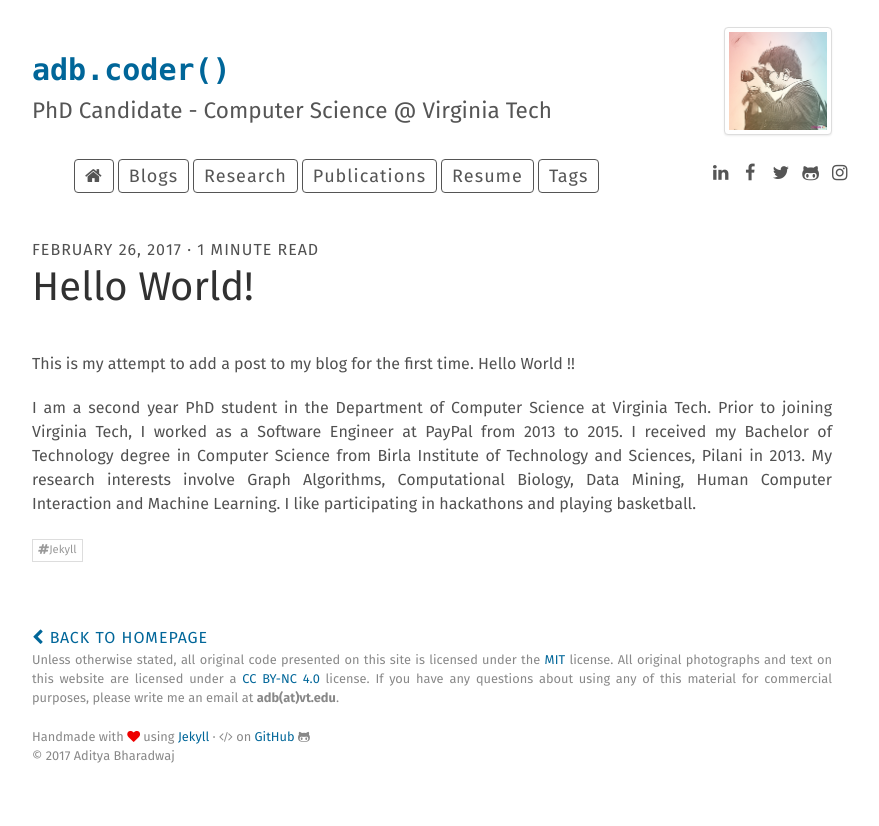
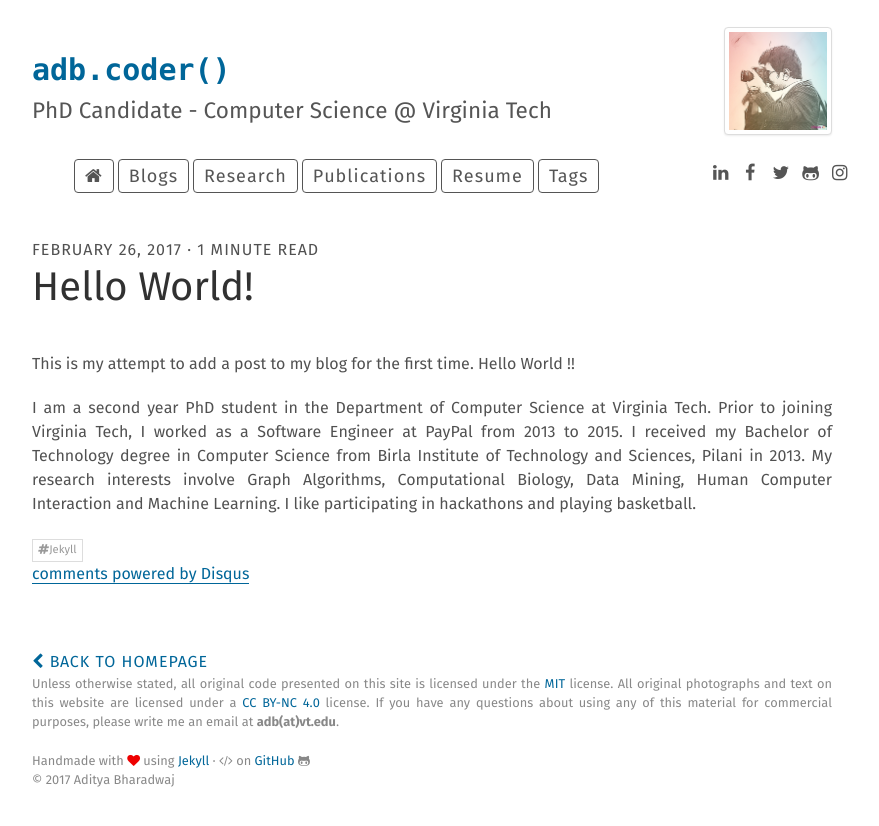
Before and after one commit to adbharadwaj/adbharadwaj.github.io, a Jekyll site: the page built from _posts/2017-02-26-welcome-to-jekyll.markdown, in a window 1280 px wide. Shown: the top 826 px of the page, without its empty margins (208-1087 px from the left). Built offline with Jekyll 4.4.1, drawn with Linux system fonts in a browser that asks for light colours; comment, search, counter and statistics services are not loaded; some of the changed lines change nothing that is shown.

Commit message:
Update disqus.html

```diff
--- a/_includes/disqus.html
+++ b/_includes/disqus.html
@@ -1,20 +1,18 @@
+<section class="disqus">
     <div id="disqus_thread"></div>
-<script>
-
-/**
-*  RECOMMENDED CONFIGURATION VARIABLES: EDIT AND UNCOMMENT THE SECTION BELOW TO INSERT DYNAMIC VALUES FROM YOUR PLATFORM OR CMS.
-*  LEARN WHY DEFINING THESE VARIABLES IS IMPORTANT: https://disqus.com/admin/universalcode/#configuration-variables*/
-
+    <script type="text/javascript">
         var disqus_config = function () {
             this.page.url = '{{ site.url }}{{ page.url | replace:"index.html","" }}';
             this.page.identifier = '{{ page.id }}';
         };
-
-(function() { // DON'T EDIT BELOW THIS LINE
-var d = document, s = d.createElement('script');
-s.src = 'https://adbcoder.disqus.com/embed.js';
-s.setAttribute('data-timestamp', +new Date());
-(d.head || d.body).appendChild(s);
+        var disqus_shortname = '{{ site.disqus_shortname }}';
+        var disqus_developer = 0;
+        (function() {
+            var dsq = document.createElement('script'); dsq.type = 'text/javascript'; dsq.async = true;
+            dsq.src = 'https://' + disqus_shortname + '.disqus.com/embed.js';
+            (document.getElementsByTagName('head')[0] || document.getElementsByTagName('body')[0]).appendChild(dsq);
         })();
     </script>
-<noscript>Please enable JavaScript to view the <a href="https://disqus.com/?ref_noscript">comments powered by Disqus.</a></noscript>
+    <noscript>Please enable JavaScript to view the <a href="http://disqus.com/?ref_noscript">comments powered by Disqus.</a></noscript>
+    <a href="http://disqus.com" class="dsq-brlink">comments powered by <span class="logo-disqus">Disqus</span></a>
+</section>
```
Lines whose indentation alone changed are shown as unchanged.
